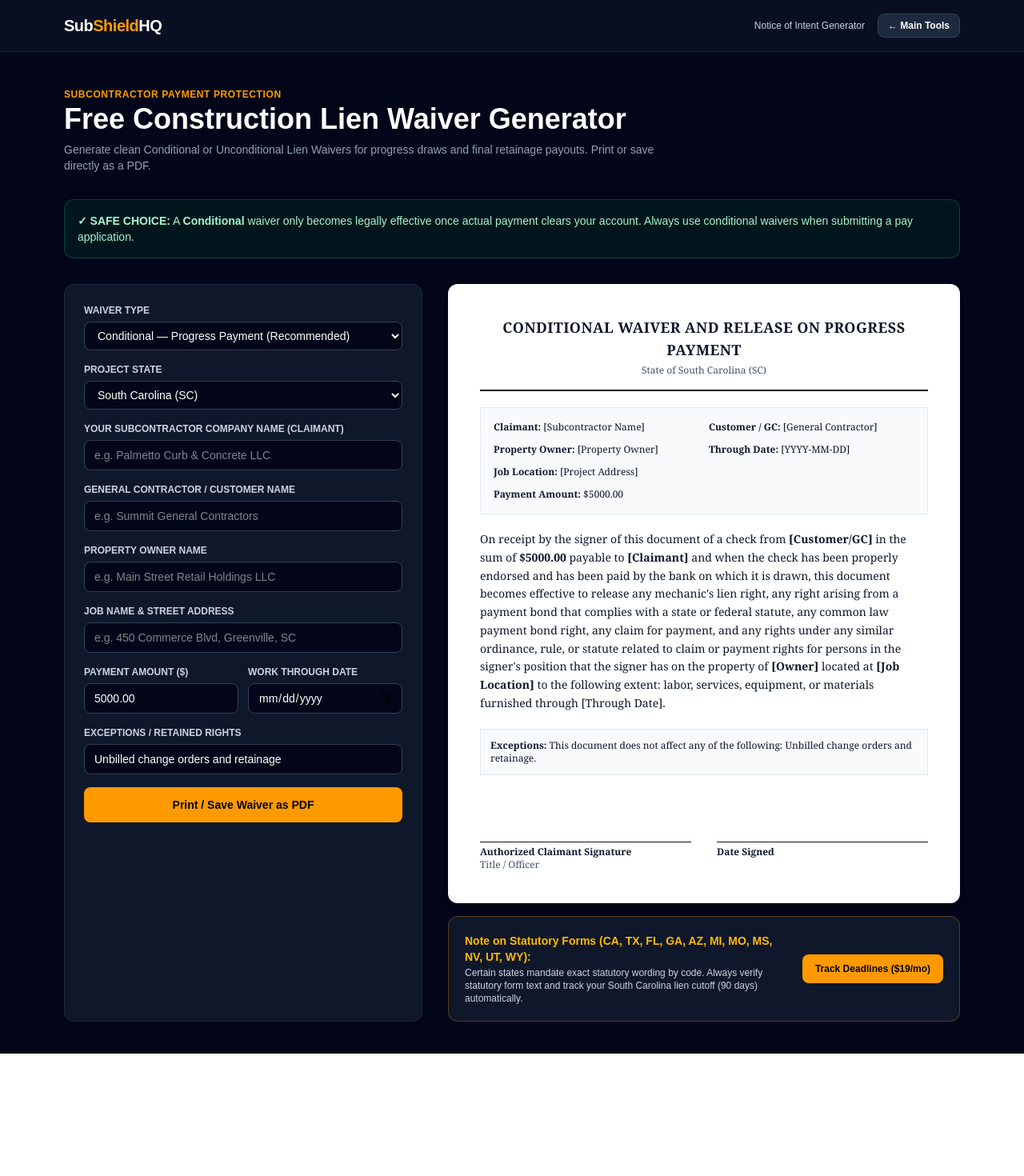
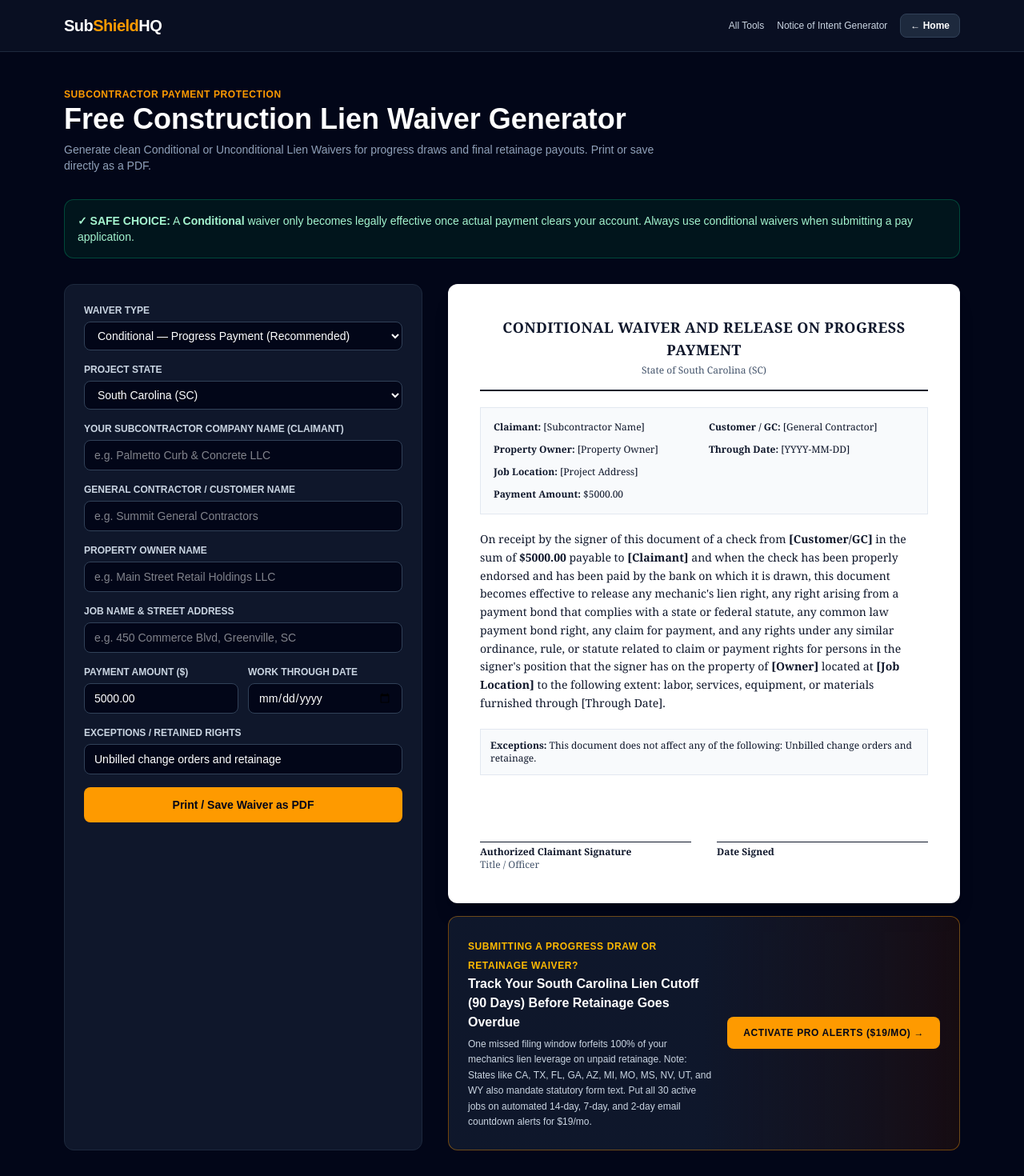
Before and after one commit to Waylonaho/subshield, a Next.js app: page /tools/lien-waiver-generator in a window 1280 px wide. Shown: the top 1470 px of the page at 80% size. Before the commit the page ends 1317 px from the top, so only its background shows below. Built offline with nearby package versions, Linux system fonts and the light colour scheme.

Commit message:
Update page.tsx

```diff
--- a/app/tools/lien-waiver-generator/page.tsx
+++ b/app/tools/lien-waiver-generator/page.tsx
@@ -46,11 +46,14 @@ export default function LienWaiverGenerator() {
             Sub<span className="text-amber-500">Shield</span>HQ
           </Link>
           <div className="flex items-center gap-4 text-xs">
-            <Link href="/tools/notice-of-intent-to-lien" className="text-slate-300 hover:text-white transition hidden sm:inline">
+            <Link href="/tools" className="text-slate-300 hover:text-white transition hidden sm:inline">
+              All Tools
+            </Link>
+            <Link href="/tools/notice-of-intent-to-lien" className="text-slate-300 hover:text-white transition hidden md:inline">
               Notice of Intent Generator
             </Link>
             <Link href="/" className="px-3 py-1.5 rounded-lg bg-slate-800 hover:bg-slate-700 text-white border border-slate-700 font-semibold transition">
-              ← Main Tools
+              ← Home
             </Link>
           </div>
         </div>
@@ -266,16 +269,24 @@ export default function LienWaiverGenerator() {
               </div>
             </div>
 
-            <div className="bg-slate-900 border border-amber-500/30 rounded-xl p-5 flex flex-col sm:flex-row items-center justify-between gap-4 print:hidden">
-              <div className="text-xs text-slate-300">
-                <strong className="text-amber-400 block text-sm mb-0.5">Note on Statutory Forms (CA, TX, FL, GA, AZ, MI, MO, MS, NV, UT, WY):</strong>
-                Certain states mandate exact statutory wording by code. Always verify statutory form text and track your {selectedState.name} lien cutoff ({selectedState.lienFilingDays} days) automatically.
+            {/* Panic-Moment Interception Box */}
+            <div className="bg-gradient-to-r from-slate-900 via-slate-900 to-amber-950/30 border border-amber-500/40 rounded-xl p-6 flex flex-col sm:flex-row items-start sm:items-center justify-between gap-5 print:hidden">
+              <div className="space-y-1.5">
+                <span className="text-xs font-extrabold uppercase tracking-wider text-amber-400">
+                  Submitting a Progress Draw or Retainage Waiver?
+                </span>
+                <h2 className="text-base font-extrabold text-white">
+                  Track Your {selectedState.name} Lien Cutoff ({selectedState.lienFilingDays} Days) Before Retainage Goes Overdue
+                </h2>
+                <p className="text-xs text-slate-300 leading-relaxed">
+                  One missed filing window forfeits 100% of your mechanics lien leverage on unpaid retainage. Note: States like CA, TX, FL, GA, AZ, MI, MO, MS, NV, UT, and WY also mandate statutory form text. Put all 30 active jobs on automated 14-day, 7-day, and 2-day email countdown alerts for $19/mo.
+                </p>
               </div>
               <a
                 href={STRIPE_PRO_URL}
-                className="shrink-0 px-4 py-2.5 rounded-lg bg-amber-500 hover:bg-amber-400 text-slate-950 font-bold text-xs transition"
+                className="shrink-0 px-5 py-3 rounded-lg bg-amber-500 hover:bg-amber-400 text-slate-950 font-extrabold text-xs uppercase tracking-wider transition"
               >
-                Track Deadlines ($19/mo)
+                Activate Pro Alerts ($19/mo) →
               </a>
             </div>
           </div>
```
